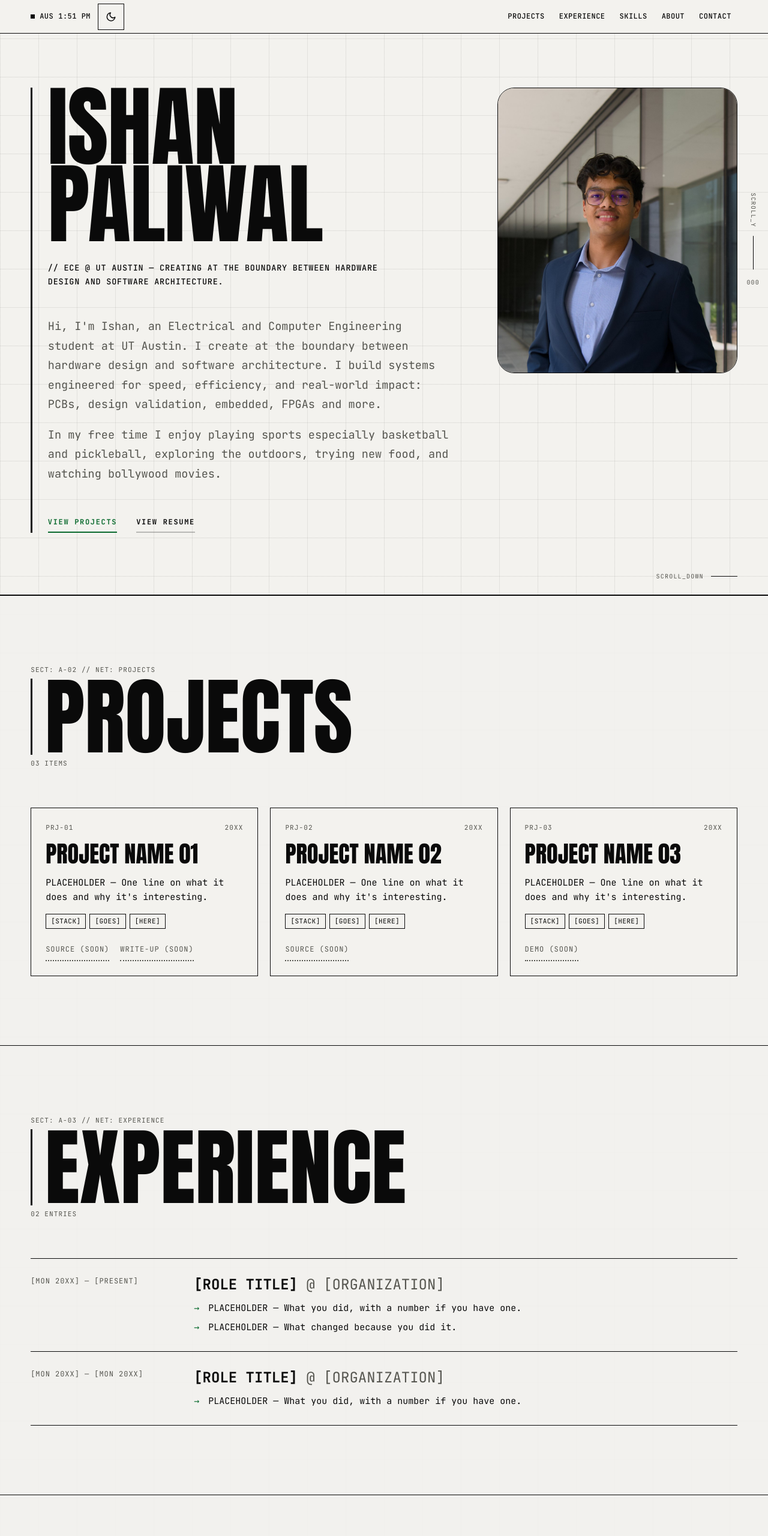
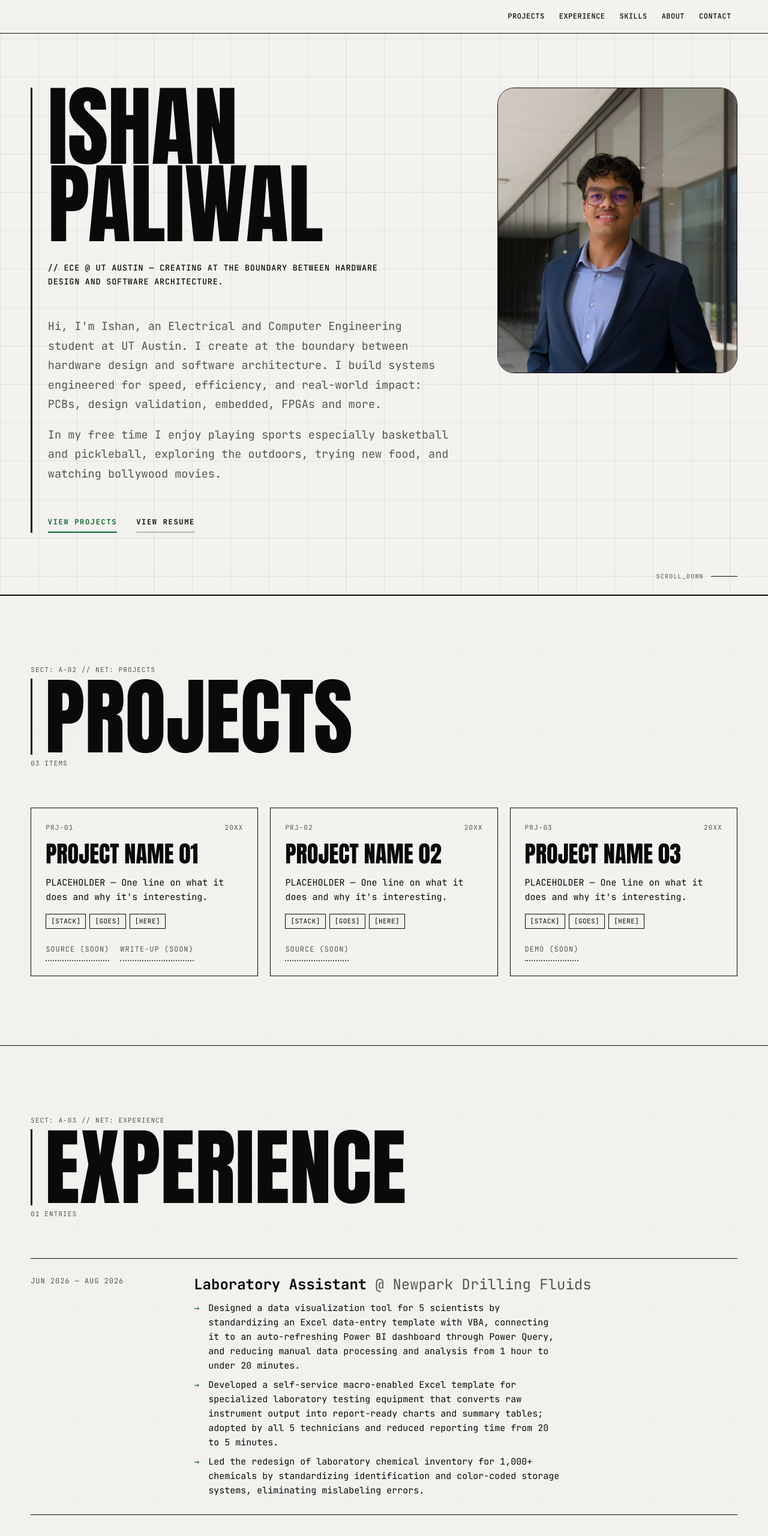
Before and after one commit to ish-paliwal/ish-paliwal.github.io, a plain HTML site: page index.html in a window 1280 px wide. Shown: the top 2560 px of the page at 60% size. Drawn offline with Linux system fonts and the light colour scheme.

Commit message:
Add Newpark experience, go light-only, simplify header
- Replace placeholder experience entries with Newpark Drilling Fluids
- Remove dark mode and theme toggle; site is permanently light
- Remove Austin clock from the header and the SCROLL_Y meter
- Point preview launch config at python http.server

Co-Authored-By: Claude Sonnet 5.5 <noreply@anthropic.com>

```diff
--- a/content.js
+++ b/content.js
@@ -36,20 +36,13 @@ window.SITE = {
 
   experience: [
     {
-      dates: "[MON 20XX] — [PRESENT]",
-      role: "[ROLE TITLE]",
-      org: "[ORGANIZATION]",
+      dates: "JUN 2026 — AUG 2026",
+      role: "Laboratory Assistant",
+      org: "Newpark Drilling Fluids",
       bullets: [
-        "PLACEHOLDER — What you did, with a number if you have one.",
-        "PLACEHOLDER — What changed because you did it."
-      ]
-    },
-    {
-      dates: "[MON 20XX] — [MON 20XX]",
-      role: "[ROLE TITLE]",
-      org: "[ORGANIZATION]",
-      bullets: [
-        "PLACEHOLDER — What you did, with a number if you have one."
+        "Designed a data visualization tool for 5 scientists by standardizing an Excel data-entry template with VBA, connecting it to an auto-refreshing Power BI dashboard through Power Query, and reducing manual data processing and analysis from 1 hour to under 20 minutes.",
+        "Developed a self-service macro-enabled Excel template for specialized laboratory testing equipment that converts raw instrument output into report-ready charts and summary tables; adopted by all 5 technicians and reduced reporting time from 20 to 5 minutes.",
+        "Led the redesign of laboratory chemical inventory for 1,000+ chemicals by standardizing identification and color-coded storage systems, eliminating mislabeling errors."
       ]
     }
   ],
--- a/index.html
+++ b/index.html
@@ -1,5 +1,5 @@
 <!doctype html>
-<html lang="en" data-theme="light">
+<html lang="en">
 <head>
   <meta charset="utf-8">
   <meta name="viewport" content="width=device-width, initial-scale=1">
@@ -12,26 +12,13 @@
   <link href="https://fonts.googleapis.com/css2?family=Anton&family=JetBrains+Mono:wght@400;500;700&display=swap" rel="stylesheet">
   <link rel="stylesheet" href="styles.css">
   <script>
-    // Set theme before first paint to avoid a flash.
     document.documentElement.classList.add('js');
-    try {
-      var t = localStorage.getItem('theme');
-      if (!t) t = matchMedia('(prefers-color-scheme: dark)').matches ? 'dark' : 'light';
-      document.documentElement.dataset.theme = t;
-    } catch (e) {}
   </script>
 </head>
 <body>
   <a class="skip" href="#projects">Skip to content</a>
 
   <header class="topbar">
-    <div class="topbar-l">
-      <span class="clock" aria-label="Current time in Austin"><span class="clock-dot" aria-hidden="true"></span>AUS <time id="clock">--:--</time></span>
-      <button class="theme-btn" id="theme" type="button" aria-label="Toggle dark mode">
-        <svg class="i-moon" viewBox="0 0 24 24" width="18" height="18" fill="none" stroke="currentColor" stroke-width="2" stroke-linecap="round" stroke-linejoin="round" aria-hidden="true"><path d="M21 12.8A9 9 0 1 1 11.2 3a7 7 0 0 0 9.8 9.8z"/></svg>
-        <svg class="i-sun" viewBox="0 0 24 24" width="18" height="18" fill="none" stroke="currentColor" stroke-width="2" stroke-linecap="round" stroke-linejoin="round" aria-hidden="true"><circle cx="12" cy="12" r="4"/><path d="M12 2v2M12 20v2M4.9 4.9l1.4 1.4M17.7 17.7l1.4 1.4M2 12h2M20 12h2M4.9 19.1l1.4-1.4M17.7 6.3l1.4-1.4"/></svg>
-      </button>
-    </div>
     <nav class="topnav" aria-label="Sections">
       <a href="#projects">PROJECTS</a>
       <a href="#experience">EXPERIENCE</a>
@@ -40,12 +27,6 @@
       <a href="#contact">CONTACT</a>
     </nav>
   </header>
-
-  <aside class="scrollmeter" aria-hidden="true">
-    <span class="scrollmeter-label">SCROLL_Y</span>
-    <span class="scrollmeter-line"></span>
-    <span class="scrollmeter-val" id="scrollY">000</span>
-  </aside>
 
   <main>
     <!-- HERO: name, tagline, intro, portrait -->
--- a/main.js
+++ b/main.js
@@ -86,27 +86,7 @@
     return a;
   }));
 
-  /* ── clock (Austin) ── */
-  function tick() {
-    $('clock').textContent = new Date().toLocaleTimeString('en-US', { timeZone: 'America/Chicago', hour: 'numeric', minute: '2-digit' });
-  }
-  tick(); setInterval(tick, 30000);
   $('year').textContent = new Date().getFullYear();
-
-  /* ── theme ── */
-  $('theme').addEventListener('click', function () {
-    var next = document.documentElement.dataset.theme === 'dark' ? 'light' : 'dark';
-    document.documentElement.dataset.theme = next;
-    var meta = document.querySelector('meta[name="theme-color"]');
-    if (meta) meta.content = next === 'dark' ? '#0b0d0c' : '#f3f2ee';
-    try { localStorage.setItem('theme', next); } catch (e) {}
-  });
-
-  /* ── scroll meter ── */
-  var sy = $('scrollY'), queued = false;
-  function updateScroll() { queued = false; sy.textContent = String(Math.round(window.scrollY)).padStart(3, '0'); }
-  addEventListener('scroll', function () { if (!queued) { queued = true; requestAnimationFrame(updateScroll); } }, { passive: true });
-  updateScroll();
 
   /* ── reveal on scroll ── */
   var items = document.querySelectorAll('.reveal');
--- a/styles.css
+++ b/styles.css
@@ -12,13 +12,6 @@
   --gutter: clamp(20px, 4vw, 56px);
   --header-h: 56px;
   --grid-size: 64px;
-}
-:root[data-theme="dark"] {
-  --bg: #0b0d0c;
-  --ink: #ecebe6;
-  --muted: #a4a49c;
-  --grid: rgba(236, 235, 230, .07);
-  --accent: #62d98c;
 }
 
 /* ───────── Base ───────── */
@@ -52,25 +45,12 @@ ul, ol { list-style: none; }
 .topbar {
   position: sticky; top: 0; z-index: 50;
   height: var(--header-h);
-  display: flex; align-items: center; justify-content: space-between; gap: 16px;
+  display: flex; align-items: center; justify-content: flex-end; gap: 16px;
   padding-inline: var(--gutter);
   background: var(--bg);
   border-bottom: 1px solid var(--ink);
   font-size: 12px; letter-spacing: .04em;
 }
-.topbar-l { display: flex; align-items: center; gap: 12px; }
-.clock { display: inline-flex; align-items: center; gap: 8px; font-weight: 500; }
-.clock-dot { width: 7px; height: 7px; background: var(--ink); display: inline-block; }
-.theme-btn {
-  width: 44px; height: 44px; display: grid; place-items: center;
-  background: transparent; color: var(--ink);
-  border: 1px solid var(--ink); border-radius: 0; cursor: pointer;
-  transition: background .15s, color .15s;
-}
-.theme-btn:hover { background: var(--ink); color: var(--bg); }
-.theme-btn .i-sun { display: none; }
-:root[data-theme="dark"] .theme-btn .i-sun { display: block; }
-:root[data-theme="dark"] .theme-btn .i-moon { display: none; }
 
 .topnav { display: none; gap: 4px; }
 .topnav a { text-decoration: none; padding: 12px 10px; font-weight: 500; position: relative; }
@@ -80,16 +60,6 @@ ul, ol { list-style: none; }
 }
 .topnav a:hover::after, .topnav a:focus-visible::after { transform: scaleX(1); }
 @media (min-width: 720px) { .topnav { display: flex; } }
-
-/* ───────── Scroll meter ───────── */
-.scrollmeter {
-  position: fixed; right: 14px; top: 50%; transform: translateY(-50%);
-  z-index: 40; display: none; flex-direction: column; align-items: center; gap: 14px;
-  font-size: 10px; letter-spacing: .12em; color: var(--muted);
-}
-.scrollmeter-label { writing-mode: vertical-rl; }
-.scrollmeter-line { width: 1px; height: 56px; background: var(--ink); }
-@media (min-width: 1100px) { .scrollmeter { display: flex; } }
 
 /* ───────── Hero ───────── */
 .hero {
```
Also changed, not shown: .claude/launch.json.
